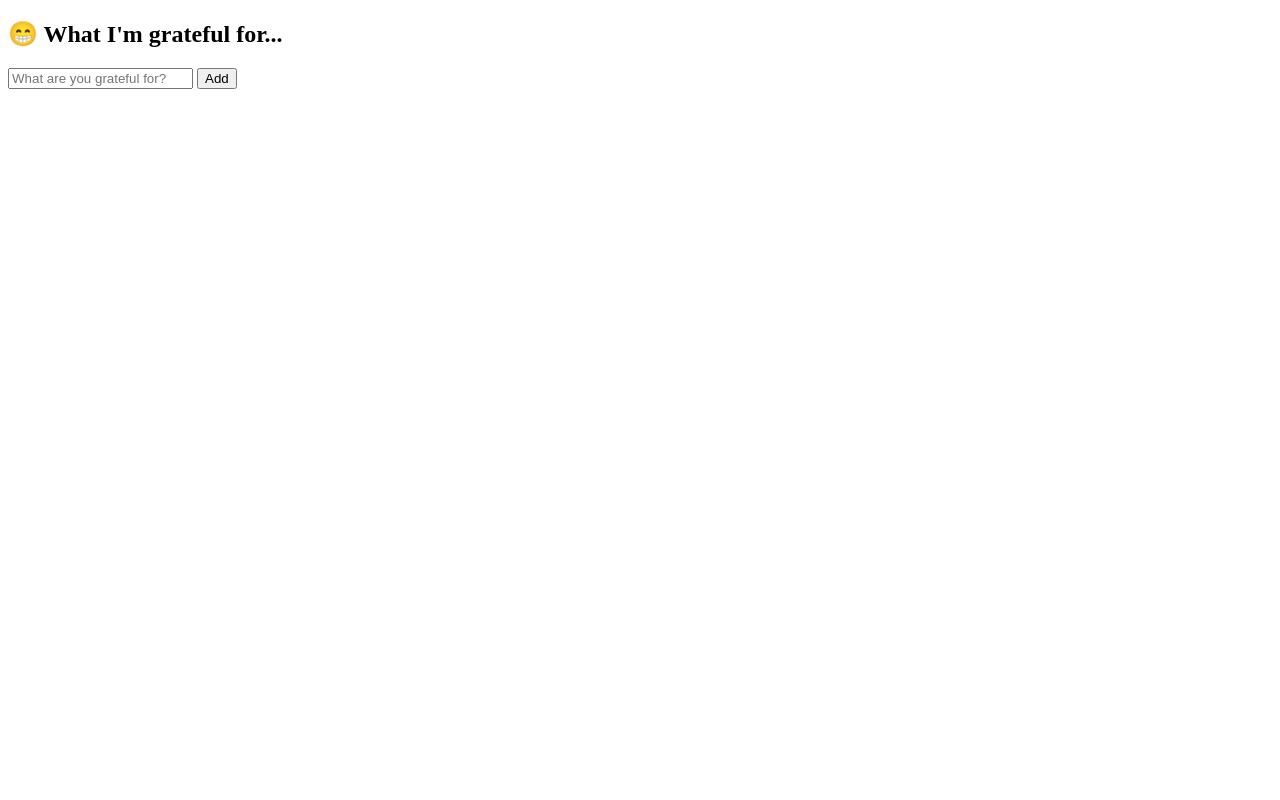
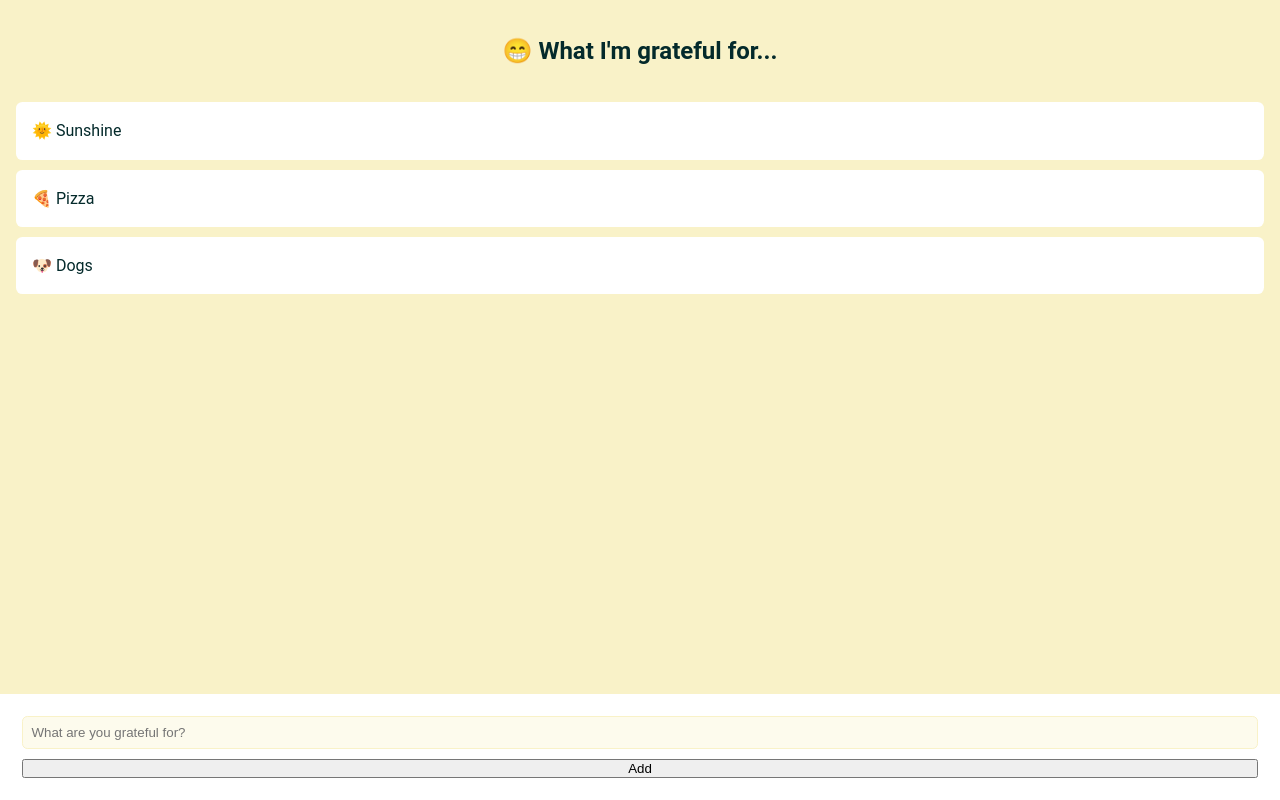
Before and after one commit to whoischrislam/gratitude-pwa, a plain HTML site: page index.html in a window 1280 px wide. Drawn offline with Linux system fonts and the light colour scheme.

Commit message:
CSS addition

```diff
--- a/index.html
+++ b/index.html
@@ -7,6 +7,7 @@
     <link rel="icon" type="image/png" sizes="32x32" href="/favicon-32x32.png">
     <link rel="icon" type="image/png" sizes="16x16" href="/favicon-16x16.png">
     <link rel="manifest" href="/site.webmanifest">
+    <link rel="stylesheet" href="styles.css">
     <title>What I'm grateful for</title>
 </head>
 <body>
@@ -15,7 +16,11 @@
             <h1>😁 What I'm grateful for...</h1>
         </section>
         <section id="list-section">
-            <ul id="gratitude-list"></ul>
+            <ul id="gratitude-list">
+                <li class="gratitude-item">🌞 Sunshine</li>
+                <li class="gratitude-item">🍕 Pizza</li>
+                <li class="gratitude-item">🐶 Dogs</li>
+            </ul>
         </section>
         <section id="form-section">
             <form id="gratitude-form">
--- /dev/null
+++ b/styles.css
@@ -0,0 +1,81 @@
+* {
+    box-sizing: border-box;
+}
+
+/* Reset all elements */
+html, body, h1, h2, h3, h4, h5, h6, p, ul, ol, li, a, img, figure, figcaption, blockquote, dl, dt, dd, table, th, td, form, input, textarea, button {
+    margin: 0;
+    padding: 0;
+}
+
+html, body {
+    background-color: #F9F2C8;
+    font-family: 'Roboto', sans-serif;
+    font-size: 16px;
+    line-height: 1.6;
+    color: #042A2B;
+}
+
+main {
+    display: flex;
+    flex-direction: column;
+    align-items: center;
+    margin: 2rem 0;
+}
+
+#logo-section {
+    margin-bottom: 1rem;
+}
+
+#list-section {
+    width: 100%;
+    padding: 1rem;
+}
+
+#gratitude-list {
+    display: flex;
+    gap: 0.6em;
+    flex-direction: column;
+}
+
+.gratitude-item {
+    background-color: #ffffff;
+    list-style: none;
+    padding: 1rem;
+    border-radius: 0.4em;
+}
+
+#form-section {
+    display:flex;
+    flex-direction: column;
+    align-items: center;
+}
+
+#gratitude-form {
+    width: 100%;
+    position: fixed;
+    bottom: 0;
+    padding: 1.4em;
+    gap: 0.6em;
+    display: flex;
+    flex-direction: column;
+    flex-wrap: wrap;
+    background-color: #ffffff;
+}
+
+#gratitude-input {
+    width: 100%;
+    padding: 0.6em;
+    background-color: #FDFBED;
+    border: 1px solid #F9F2C8;
+    border-radius: 0.4em;
+}
+
+#gratitude-input[type="text"]:hover {
+    outline: 1px solid #E7CC23;
+}
+
+#gratitude-input[type="text"]:focus-visible {
+    background-color: #FBF7DA;
+    outline: 1px solid #E7CC23;
+}
```
